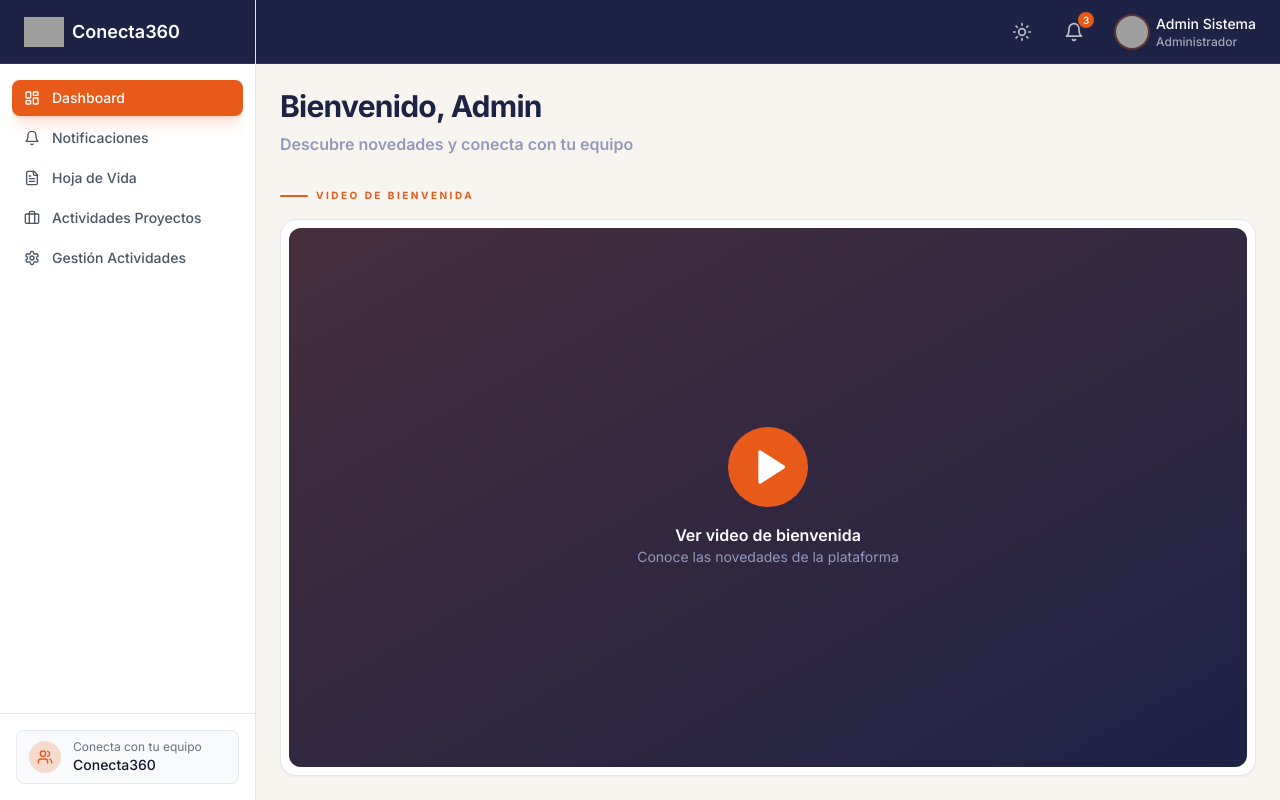
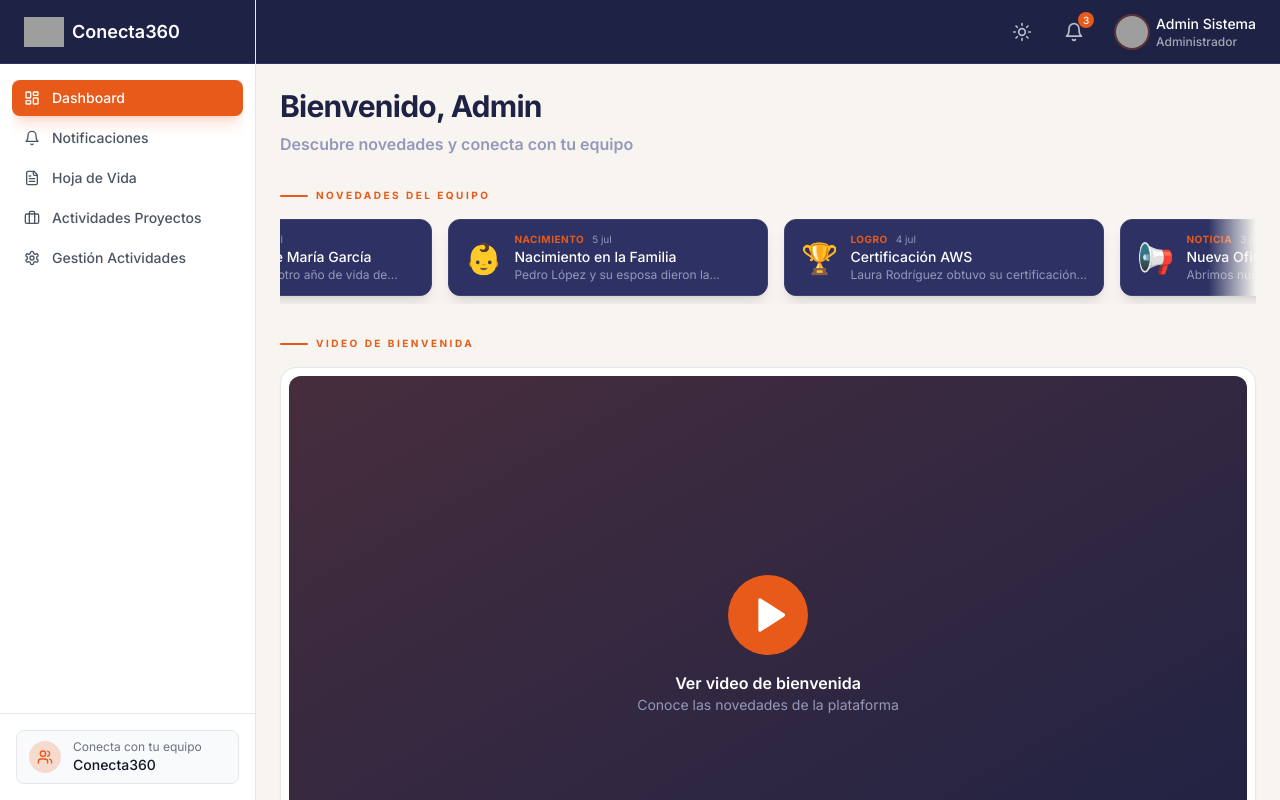
Before and after one commit to YefryAstaiza/project, a React (Vite) app: page /login in a window 1280 px wide. Both pictures are taken after a click on the button "Admin". Built offline with nearby package versions, Linux system fonts and the light colour scheme; grey boxes are pictures that could not be loaded.

Commit message:
se agrego carruselpara otra novedades

```diff
--- a/src/pages/Dashboard.tsx
+++ b/src/pages/Dashboard.tsx
@@ -99,6 +99,11 @@ export function Dashboard() {
   const startX = useRef(0);
   const scrollLeftPos = useRef(0);
 
+  // Carrusel de novedades
+  const newsCarouselRef = useRef<HTMLDivElement>(null);
+  const [showNewsRightFade, setShowNewsRightFade] = useState(false);
+  const [isAutoScrolling, setIsAutoScrolling] = useState(true);
+
   const checkScroll = () => {
     if (carouselRef.current) {
       const { scrollLeft, scrollWidth, clientWidth } = carouselRef.current;
@@ -106,11 +111,76 @@ export function Dashboard() {
     }
   };
 
+  const checkNewsScroll = () => {
+    if (newsCarouselRef.current) {
+      const { scrollLeft, scrollWidth, clientWidth } = newsCarouselRef.current;
+      setShowNewsRightFade(scrollLeft + clientWidth < scrollWidth - 10);
+    }
+  };
+
   useEffect(() => {
     checkScroll();
-    window.addEventListener('resize', checkScroll);
-    return () => window.removeEventListener('resize', checkScroll);
-  }, [filteredProfileCards.length]);
+    checkNewsScroll();
+    window.addEventListener('resize', () => {
+      checkScroll();
+      checkNewsScroll();
+    });
+    return () => window.removeEventListener('resize', () => {
+      checkScroll();
+      checkNewsScroll();
+    });
+  }, [filteredProfileCards.length, news.length]);
+
+  // Auto-scroll del carrusel de novedades
+  useEffect(() => {
+    if (!newsCarouselRef.current || news.length === 0 || !isAutoScrolling) return;
+
+    const container = newsCarouselRef.current;
+    let animationId: number;
+    let startTime: number;
+    const duration = 3000; // 3 segundos entre cada movimiento
+    const step = 1; // píxeles por frame
+
+    const scroll = (timestamp: number) => {
+      if (!startTime) startTime = timestamp;
+      const progress = (timestamp - startTime) / duration;
+
+      if (progress < 1) {
+        // Mover gradualmente
+        const maxScroll = container.scrollWidth - container.clientWidth;
+        if (container.scrollLeft >= maxScroll - 10) {
+          container.scrollLeft = 0;
+          startTime = timestamp;
+        } else {
+          container.scrollLeft += step;
+        }
+        animationId = requestAnimationFrame(scroll);
+      } else {
+        // Reiniciar el ciclo
+        startTime = timestamp;
+        const maxScroll = container.scrollWidth - container.clientWidth;
+        if (container.scrollLeft >= maxScroll - 10) {
+          container.scrollLeft = 0;
+        }
+        animationId = requestAnimationFrame(scroll);
+      }
+    };
+
+    // Pausar auto-scroll al hacer hover
+    const pauseAutoScroll = () => setIsAutoScrolling(false);
+    const resumeAutoScroll = () => setIsAutoScrolling(true);
+
+    container.addEventListener('mouseenter', pauseAutoScroll);
+    container.addEventListener('mouseleave', resumeAutoScroll);
+
+    animationId = requestAnimationFrame(scroll);
+
+    return () => {
+      cancelAnimationFrame(animationId);
+      container.removeEventListener('mouseenter', pauseAutoScroll);
+      container.removeEventListener('mouseleave', resumeAutoScroll);
+    };
+  }, [news.length, isAutoScrolling]);
 
   const handleMouseDown = (e: React.MouseEvent) => {
     if (!carouselRef.current) return;
@@ -290,6 +360,20 @@ export function Dashboard() {
     );
   };
 
+  // Mapeo de iconos y etiquetas para novedades del carrusel
+  const iconMap: Record<string, string> = {
+    cumpleanos: '🎂',
+    nacimiento: '👶',
+    logro: '🏆',
+    noticia: '📢',
+  };
+  const labelMap: Record<string, string> = {
+    cumpleanos: 'Cumpleaños',
+    nacimiento: 'Nacimiento',
+    logro: 'Logro',
+    noticia: 'Noticia',
+  };
+
   return (
     <div className="min-h-screen relative z-10 overflow-x-hidden bg-[#F8F5F0]">
       <div className="container max-w-7xl mx-auto py-6 space-y-8 px-4 md:px-6">
@@ -303,7 +387,57 @@ export function Dashboard() {
           </p>
         </div>
 
-        {/* ===== SECCIÓN 0: VIDEO DE BIENVENIDA ===== */}
+        {/* ===== SECCIÓN 0: CARRUSEL DE NOVEDADES ===== */}
+        <section className="space-y-4">
+          <div className="flex items-center gap-2">
+            <div className="h-[2px] w-7 bg-[#E85A1A] rounded-full" />
+            <span className="font-syne text-[10px] font-bold tracking-[2.5px] uppercase text-[#E85A1A]">
+              Novedades del equipo
+            </span>
+          </div>
+
+          <div className="relative">
+            <div
+              ref={newsCarouselRef}
+              className="flex gap-4 overflow-x-auto overflow-y-hidden pb-2 pr-8 cursor-grab
+                [&::-webkit-scrollbar]:hidden [-webkit-overflow-scrolling]:touch"
+              style={{ scrollbarWidth: 'none', msOverflowStyle: 'none' }}
+              onScroll={checkNewsScroll}
+            >
+              {news.map((item) => (
+                <div
+                  key={item.id}
+                  className="flex-shrink-0 flex items-center gap-3 bg-[#2D3163] rounded-xl px-4 py-3 border border-[#3D4170] min-w-[280px] max-w-[320px] shadow-lg hover:shadow-xl transition-all"
+                >
+                  <span className="text-3xl">{iconMap[item.tipo] || '📢'}</span>
+                  <div className="flex-1 min-w-0">
+                    <div className="flex items-center gap-2">
+                      <span className="text-[10px] font-bold text-[#E85A1A] uppercase tracking-wider">
+                        {labelMap[item.tipo] || 'Noticia'}
+                      </span>
+                      <span className="text-[10px] text-[#9499BB]">
+                        {format(new Date(item.fecha), 'd MMM', { locale: es })}
+                      </span>
+                    </div>
+                    <p className="text-sm text-white font-medium line-clamp-1">
+                      {item.titulo}
+                    </p>
+                    <p className="text-xs text-[#9499BB] line-clamp-1">
+                      {item.descripcion}
+                    </p>
+                  </div>
+                </div>
+              ))}
+            </div>
+
+            {showNewsRightFade && (
+              <div className="absolute right-0 top-0 bottom-2 w-12 pointer-events-none
+                bg-gradient-to-l from-[#F8F5F0] to-transparent" />
+            )}
+          </div>
+        </section>
+
+        {/* ===== SECCIÓN 1: VIDEO DE BIENVENIDA ===== */}
         <section className="space-y-4">
           <div className="flex items-center gap-2">
             <div className="h-[2px] w-7 bg-[#E85A1A] rounded-full" />
@@ -325,7 +459,7 @@ export function Dashboard() {
           </div>
         </section>
 
-        {/* ===== SECCIÓN 1: NOVEDADES DEL EQUIPO ===== */}
+        {/* ===== SECCIÓN 2: NOVEDADES DEL EQUIPO (DETALLADAS) ===== */}
         <section className="space-y-4">
           <div className="flex items-center gap-2">
             <div className="h-[2px] w-7 bg-[#E85A1A] rounded-full" />
@@ -500,12 +634,12 @@ export function Dashboard() {
               <div className="grid grid-cols-1 sm:grid-cols-2 lg:grid-cols-4 gap-4 items-stretch">
                 {displayOthers.length > 0 ? (
                   displayOthers.map((newsItem) => {
-                    const iconMap: Record<string, string> = {
+                    const iconMap2: Record<string, string> = {
                       nacimiento: '👶',
                       logro: '🏆',
                       noticia: '📢',
                     };
-                    const labelMap: Record<string, string> = {
+                    const labelMap2: Record<string, string> = {
                       nacimiento: 'Nacimiento',
                       logro: 'Logro',
                       noticia: 'Noticia',
@@ -532,7 +666,7 @@ export function Dashboard() {
                           <div className="absolute inset-0 bg-gradient-to-t from-black/70 via-black/20 to-transparent" />
                           <div className="absolute bottom-2 left-3 right-3">
                             <span className="inline-flex items-center gap-1 text-xs px-2 py-0.5 rounded-full bg-white/20 backdrop-blur-sm text-white border border-white/10">
-                              {iconMap[newsItem.tipo] || '📢'} {labelMap[newsItem.tipo] || 'Noticia'}
+                              {iconMap2[newsItem.tipo] || '📢'} {labelMap2[newsItem.tipo] || 'Noticia'}
                             </span>
                             <span className="float-right text-xs text-white/80">
                               📅 {format(new Date(newsItem.fecha), 'd MMM', { locale: es })}
@@ -598,7 +732,7 @@ export function Dashboard() {
           </div>
         </section>
 
-        {/* ===== SECCIÓN 2: NUEVOS EN EL EQUIPO ===== */}
+        {/* ===== SECCIÓN 3: NUEVOS EN EL EQUIPO ===== */}
         <section className="space-y-4">
           <div className="flex items-center gap-2">
             <div className="h-[2px] w-7 bg-[#E85A1A] rounded-full" />
@@ -626,7 +760,7 @@ export function Dashboard() {
           )}
         </section>
 
-        {/* ===== SECCIÓN 3: COMUNIDAD DE HOBBIES ===== */}
+        {/* ===== SECCIÓN 4: COMUNIDAD DE HOBBIES ===== */}
         <section className="space-y-4">
           <div className="flex items-center justify-between flex-wrap gap-4">
             <div className="flex items-center gap-2">
@@ -696,7 +830,7 @@ export function Dashboard() {
           )}
         </section>
 
-        {/* ===== SECCIÓN 4: ACTIVIDADES Y EVENTOS ===== */}
+        {/* ===== SECCIÓN 5: ACTIVIDADES Y EVENTOS ===== */}
         <section className="space-y-4">
           <div className="flex items-center justify-between flex-wrap gap-4">
             <div className="flex items-center gap-2">
@@ -754,7 +888,7 @@ export function Dashboard() {
           )}
         </section>
 
-        {/* ===== SECCIÓN 5: ASISTENTE INTELIGENTE (FUTURO) ===== */}
+        {/* ===== SECCIÓN 6: ASISTENTE INTELIGENTE (FUTURO) ===== */}
         <section className="space-y-4 opacity-50 pointer-events-none">
           <div className="flex items-center gap-2">
             <div className="h-[2px] w-7 bg-[#E85A1A] rounded-full" />
```
